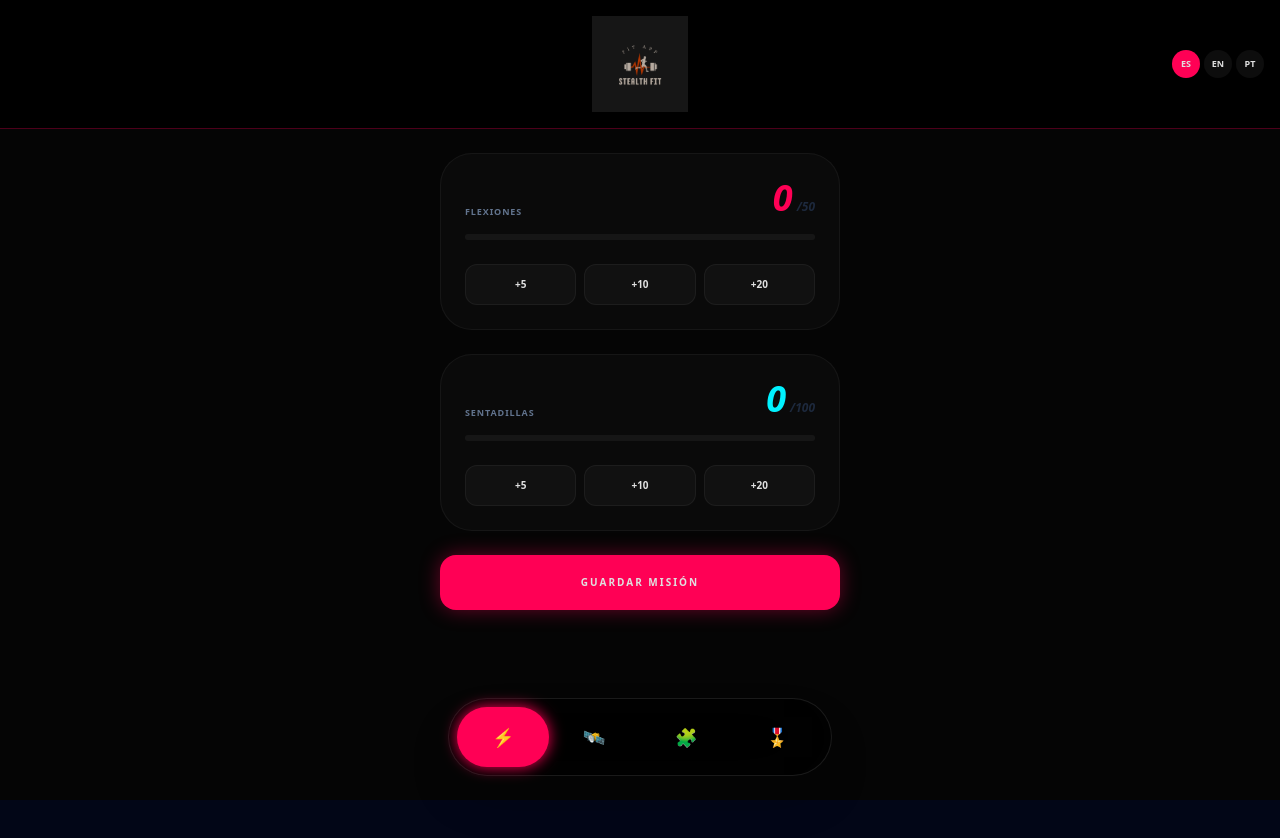
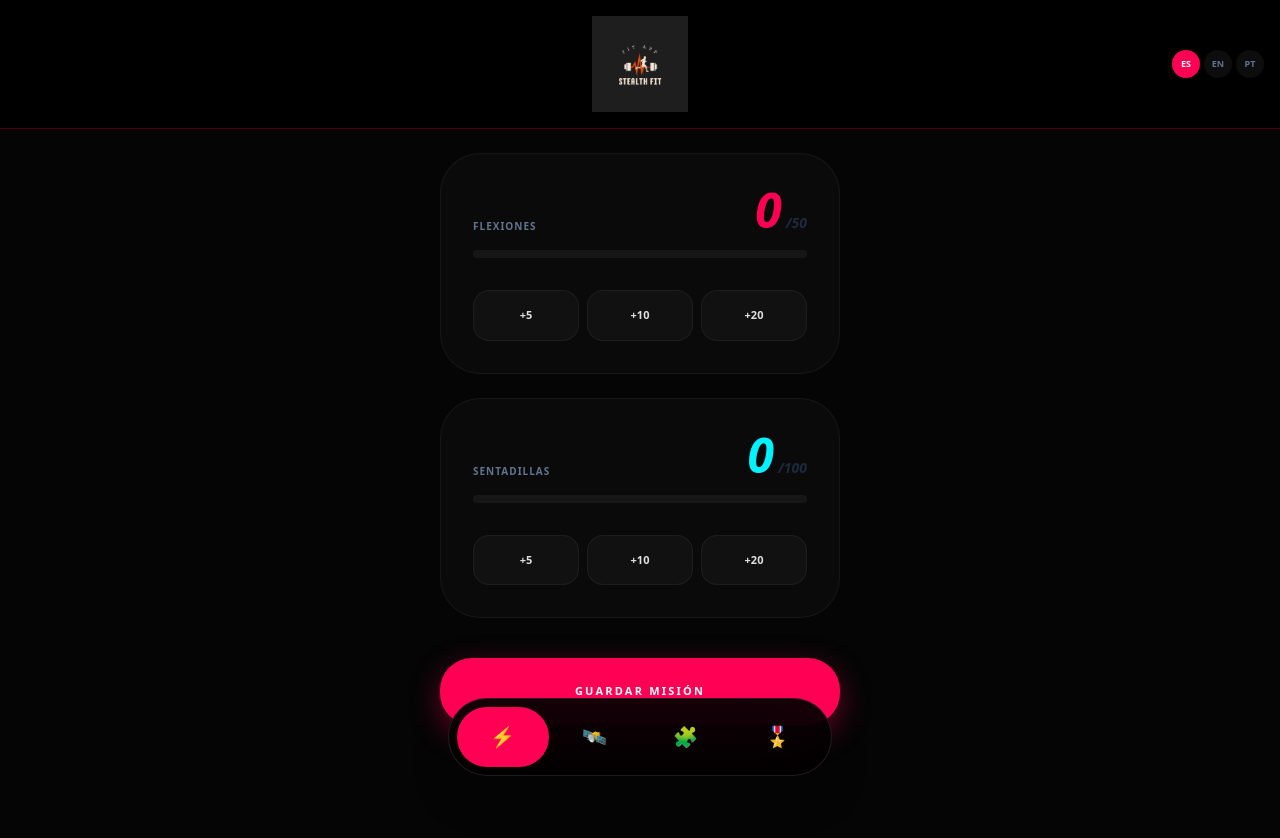
Before and after one commit to nahuelmf/fitapp, a React (Vite) app: page / in a window 1280 px wide. Shown: the top 838 px of the page. Before the commit the page ends 800 px from the top, so only its background shows below. Built offline with nearby package versions, Linux system fonts and the light colour scheme.

Commit message:
Fix: persistencia de datos con localStorage

```diff
--- a/src/App.tsx
+++ b/src/App.tsx
@@ -7,7 +7,7 @@ const App: React.FC = () => {
   const [lang, setLang] = useState<Language>('es');
   const [activeTab, setActiveTab] = useState<'tracker' | 'cardio' | 'rutinas' | 'logros'>('tracker');
 
-  // Persistencia de estadísticas y misiones
+  // Persistencia
   const [stats, setStats] = useState(() => {
     const s = localStorage.getItem('stealth_stats');
     return s ? JSON.parse(s) : { flexiones: 0, sentadillas: 0 };
@@ -20,16 +20,22 @@ const App: React.FC = () => {
 
   const [time, setTime] = useState(0);
   const [isRunning, setIsRunning] = useState(false);
-  const [pasos, setPasos] = useState(0);
-  const [tipoCardio, setTipoCardio] = useState<'Bici' | 'Running'>('Running');
   const timerRef = useRef<any>(null);
 
   const t: any = translations[lang];
   const categorias = Array.from(new Set(RUTINAS_DATA.map(r => r.categoria)));
 
-  // Guardar datos automáticamente
+  // Sincronizar con LocalStorage
   useEffect(() => { localStorage.setItem('stealth_stats', JSON.stringify(stats)); }, [stats]);
   useEffect(() => { localStorage.setItem('stealth_misiones', JSON.stringify(completadas)); }, [completadas]);
+
+  const handleGuardarMision = () => {
+    if (stats.flexiones === 0 && stats.sentadillas === 0) return;
+    if ("vibrate" in navigator) navigator.vibrate([50, 30, 50]);
+
+    alert(`Misión Finalizada: ${stats.flexiones} Flexiones y ${stats.sentadillas} Sentadillas.`);
+    setStats({ flexiones: 0, sentadillas: 0 });
+  };
 
   const toggleTimer = () => {
     if (isRunning) {
@@ -41,65 +47,71 @@ const App: React.FC = () => {
     }
   };
 
-  const handleGuardarMision = () => {
-    if (stats.flexiones === 0 && stats.sentadillas === 0) return;
-    if ("vibrate" in navigator) navigator.vibrate([50, 30, 50]);
-
-    alert("MISIÓN SINCRONIZADA CON EL NÚCLEO");
-    setStats({ flexiones: 0, sentadillas: 0 });
-  };
-
   return (
     <div className="min-h-screen bg-[#050505] text-[#e0e0e0] font-sans pb-32 select-none">
 
       {/* HEADER */}
-      <header className="p-4 grid grid-cols-3 items-center sticky top-0 bg-black/90 backdrop-blur-xl border-b border-[#FF0055]/30 z-40">
+      <header className="p-4 grid grid-cols-3 items-center sticky top-0 bg-black/95 backdrop-blur-xl border-b border-[#FF0055]/30 z-40">
         <div />
         <div className="flex justify-center">
-          <img src="/logo.png" alt="Logo" className="w-24 h-auto animate-pulse" />
+          <img src="/logo.png" alt="Logo" className="w-24 h-auto" />
         </div>
         <div className="flex justify-end gap-1">
           {(['es', 'en', 'pt'] as Language[]).map(l => (
-            <button key={l} onClick={() => setLang(l)} className={`w-7 h-7 rounded-full text-[9px] font-bold ${lang === l ? 'bg-[#FF0055]' : 'bg-white/5'}`}>{l.toUpperCase()}</button>
+            <button key={l} onClick={() => setLang(l)} className={`w-7 h-7 rounded-full text-[9px] font-bold ${lang === l ? 'bg-[#FF0055] text-white' : 'bg-white/5 text-slate-500'}`}>{l.toUpperCase()}</button>
           ))}
         </div>
       </header>
 
       <main className="max-w-md mx-auto px-6 pt-6">
 
-        {/* TRACKER TAB */}
+        {/* PESTAÑA TRACKER (BOTÓN AQUÍ) */}
         {activeTab === 'tracker' && (
           <div className="space-y-6 animate-in fade-in duration-500">
-            <StatCard title={t.pushups} current={stats.flexiones} target={50} color="#FF0055" onAdd={(n:number) => setStats({...stats, flexiones: stats.flexiones+n})} />
-            <StatCard title={t.squats} current={stats.sentadillas} target={100} color="#00F2FF" onAdd={(n:number) => setStats({...stats, sentadillas: stats.sentadillas+n})} />
+            <StatCard
+              title={t.pushups}
+              current={stats.flexiones}
+              target={50}
+              color="#FF0055"
+              onAdd={(n:number) => setStats({...stats, flexiones: stats.flexiones+n})}
+            />
+            <StatCard
+              title={t.squats}
+              current={stats.sentadillas}
+              target={100}
+              color="#00F2FF"
+              onAdd={(n:number) => setStats({...stats, sentadillas: stats.sentadillas+n})}
+            />
 
-            <button
-              onClick={handleGuardarMision}
-              className="w-full bg-[#FF0055] py-5 rounded-2xl font-black text-[10px] tracking-[0.2em] shadow-[0_0_20px_rgba(255,0,85,0.4)] active:scale-95 transition-all"
-            >
-              {t.finish}
-            </button>
+            <div className="pt-4">
+              <button
+                onClick={handleGuardarMision}
+                className="w-full bg-[#FF0055] py-6 rounded-[2rem] font-black text-[11px] tracking-[0.2em] text-white shadow-[0_10px_30px_rgba(255,0,85,0.4)] active:scale-95 transition-all uppercase border border-[#FF0055]/50"
+              >
+                {t.finish}
+              </button>
+            </div>
           </div>
         )}
 
-        {/* RUTINAS TAB */}
+        {/* PESTAÑA RUTINAS */}
         {activeTab === 'rutinas' && (
-          <div className="space-y-10 animate-in slide-in-from-bottom-4 duration-500">
+          <div className="space-y-10 animate-in slide-in-from-bottom-4">
             {categorias.map(cat => (
               <section key={cat} className="space-y-4">
-                <h2 className="text-xs font-black tracking-[0.3em] text-[#FF0055] uppercase border-l-2 border-[#FF0055] pl-3">{cat}</h2>
+                <h2 className="text-[10px] font-black tracking-[0.3em] text-[#FF0055] uppercase border-l-2 border-[#FF0055] pl-3">{cat}</h2>
                 <div className="grid gap-4">
                   {RUTINAS_DATA.filter(r => r.categoria === cat).map(r => {
                     const done = completadas.includes(r.id);
                     return (
-                      <div key={r.id} className={`p-5 rounded-[2rem] bg-[#0a0a0a] border transition-all ${done ? 'border-[#00FF66]/40' : 'border-white/5'}`}>
+                      <div key={r.id} className={`p-6 rounded-[2rem] bg-[#0a0a0a] border ${done ? 'border-[#00FF66]/40' : 'border-white/5'}`}>
                         <div className="flex justify-between items-start mb-4">
                           <h3 className={`font-black italic uppercase ${done ? 'text-[#00FF66] line-through opacity-40' : ''}`}>{r.titulo}</h3>
                           <button
                             onClick={() => setCompletadas(prev => prev.includes(r.id) ? prev.filter(i => i !== r.id) : [...prev, r.id])}
-                            className={`w-8 h-8 rounded-lg border ${done ? 'bg-[#00FF66] border-[#00FF66] text-black' : 'border-white/10'}`}
+                            className={`w-9 h-9 rounded-xl border flex items-center justify-center ${done ? 'bg-[#00FF66] border-[#00FF66] text-black' : 'border-white/10 text-white/10'}`}
                           >
-                            {done ? '✓' : ''}
+                            {done ? '✓' : '○'}
                           </button>
                         </div>
                         <a href={r.videoUrl} target="_blank" className="text-[9px] font-black text-[#FF0055] tracking-widest bg-[#FF0055]/10 px-4 py-2 rounded-xl inline-block">▶ {t.technique}</a>
@@ -112,27 +124,27 @@ const App: React.FC = () => {
           </div>
         )}
 
-        {/* CARDIO TAB */}
+        {/* PESTAÑA CARDIO */}
         {activeTab === 'cardio' && (
           <div className="text-center space-y-8 animate-in fade-in">
-             <div className="py-16 rounded-[3rem] border border-[#00F2FF]/20 bg-[#00F2FF]/5">
-                <div className="text-6xl font-mono font-black text-[#00F2FF]">
+             <div className="py-20 rounded-[3rem] border border-[#00F2FF]/20 bg-[#00F2FF]/5">
+                <div className="text-7xl font-mono font-black text-[#00F2FF]">
                   {Math.floor(time/60)}:{String(time%60).padStart(2,'0')}
                 </div>
              </div>
-             <button onClick={toggleTimer} className={`w-full py-5 rounded-2xl font-black text-[10px] border ${isRunning ? 'border-red-500 text-red-500' : 'border-[#00F2FF] text-[#00F2FF]'}`}>
+             <button onClick={toggleTimer} className={`w-full py-6 rounded-2xl font-black text-[10px] border ${isRunning ? 'border-red-500 text-red-500' : 'border-[#00F2FF] text-[#00F2FF]'}`}>
                {isRunning ? t.stop : t.start}
              </button>
           </div>
         )}
 
-        {/* LOGROS TAB */}
+        {/* PESTAÑA LOGROS */}
         {activeTab === 'logros' && (
-          <div className="grid grid-cols-2 gap-3 animate-in fade-in">
+          <div className="grid grid-cols-2 gap-4 animate-in fade-in">
             {LOGROS_CONFIG.map(l => (
-              <div key={l.id} className="p-6 rounded-[2rem] bg-[#0a0a0a] border border-white/5 text-center">
-                <span className="text-3xl block mb-2">{l.icono}</span>
-                <span className="text-[8px] font-black text-white uppercase">{l.titulo}</span>
+              <div key={l.id} className="p-8 rounded-[2.5rem] bg-[#0a0a0a] border border-white/5 text-center">
+                <span className="text-4xl block mb-3">{l.icono}</span>
+                <span className="text-[9px] font-black text-white uppercase tracking-tighter leading-tight">{l.titulo}</span>
               </div>
             ))}
           </div>
@@ -140,13 +152,13 @@ const App: React.FC = () => {
 
       </main>
 
-      {/* NAVBAR */}
-      <nav className="fixed bottom-6 left-1/2 -translate-x-1/2 w-[90%] max-w-sm bg-black/80 backdrop-blur-2xl border border-white/10 rounded-[2.5rem] p-2 flex z-50 shadow-2xl">
+      {/* NAVEGACIÓN */}
+      <nav className="fixed bottom-6 left-1/2 -translate-x-1/2 w-[92%] max-w-sm bg-black/90 backdrop-blur-2xl border border-white/10 rounded-[3rem] p-2 flex z-50 shadow-2xl">
         {(['tracker', 'cardio', 'rutinas', 'logros'] as const).map(tab => (
           <button
             key={tab}
             onClick={() => setActiveTab(tab)}
-            className={`flex-1 py-4 rounded-full text-lg transition-all ${activeTab === tab ? 'bg-[#FF0055] text-white shadow-[0_0_15px_#FF0055]' : 'text-slate-600'}`}
+            className={`flex-1 py-4 rounded-full text-xl transition-all ${activeTab === tab ? 'bg-[#FF0055] text-white' : 'text-slate-700'}`}
           >
             {tab === 'tracker' ? '⚡' : tab === 'cardio' ? '🛰️' : tab === 'rutinas' ? '🧩' : '🎖️'}
           </button>
@@ -159,17 +171,17 @@ const App: React.FC = () => {
 const StatCard = ({ title, current, target, color, onAdd }: any) => {
   const percent = Math.min((current/target)*100, 100);
   return (
-    <div className="bg-[#0a0a0a] p-6 rounded-[2rem] border border-white/5 relative">
+    <div className="bg-[#0a0a0a] p-8 rounded-[2.5rem] border border-white/5 relative">
       <div className="flex justify-between items-end mb-4">
-        <span className="text-[9px] font-black text-slate-500 tracking-widest uppercase">{title}</span>
-        <span className="text-4xl font-black italic" style={{ color }}>{current}<span className="text-xs text-slate-800 ml-1">/{target}</span></span>
+        <span className="text-[10px] font-black text-slate-500 tracking-widest uppercase">{title}</span>
+        <span className="text-5xl font-black italic" style={{ color }}>{current}<span className="text-sm text-slate-800 ml-1">/{target}</span></span>
       </div>
-      <div className="h-1.5 w-full bg-white/5 rounded-full overflow-hidden mb-6">
-        <div className="h-full transition-all duration-500" style={{ width: `${percent}%`, backgroundColor: color }} />
+      <div className="h-2 w-full bg-white/5 rounded-full overflow-hidden mb-8">
+        <div className="h-full transition-all duration-700 shadow-[0_0_10px]" style={{ width: `${percent}%`, backgroundColor: color }} />
       </div>
       <div className="flex gap-2">
         {[5, 10, 20].map(v => (
-          <button key={v} onClick={() => onAdd(v)} className="flex-1 bg-white/[0.03] py-3 rounded-xl text-[10px] font-bold border border-white/5 active:bg-white/10">+{v}</button>
+          <button key={v} onClick={() => onAdd(v)} className="flex-1 bg-white/[0.03] py-4 rounded-2xl text-[11px] font-bold border border-white/5 active:bg-white/10">+{v}</button>
         ))}
       </div>
     </div>
```
